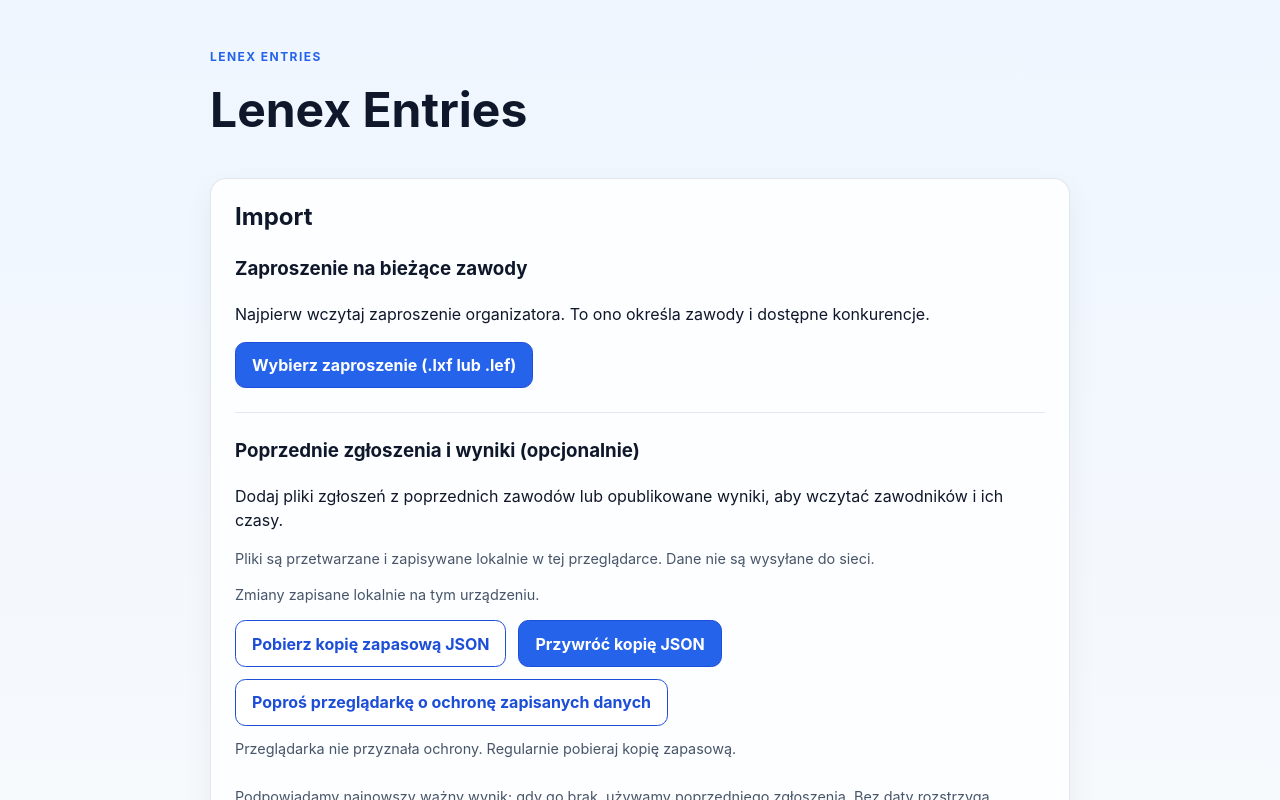
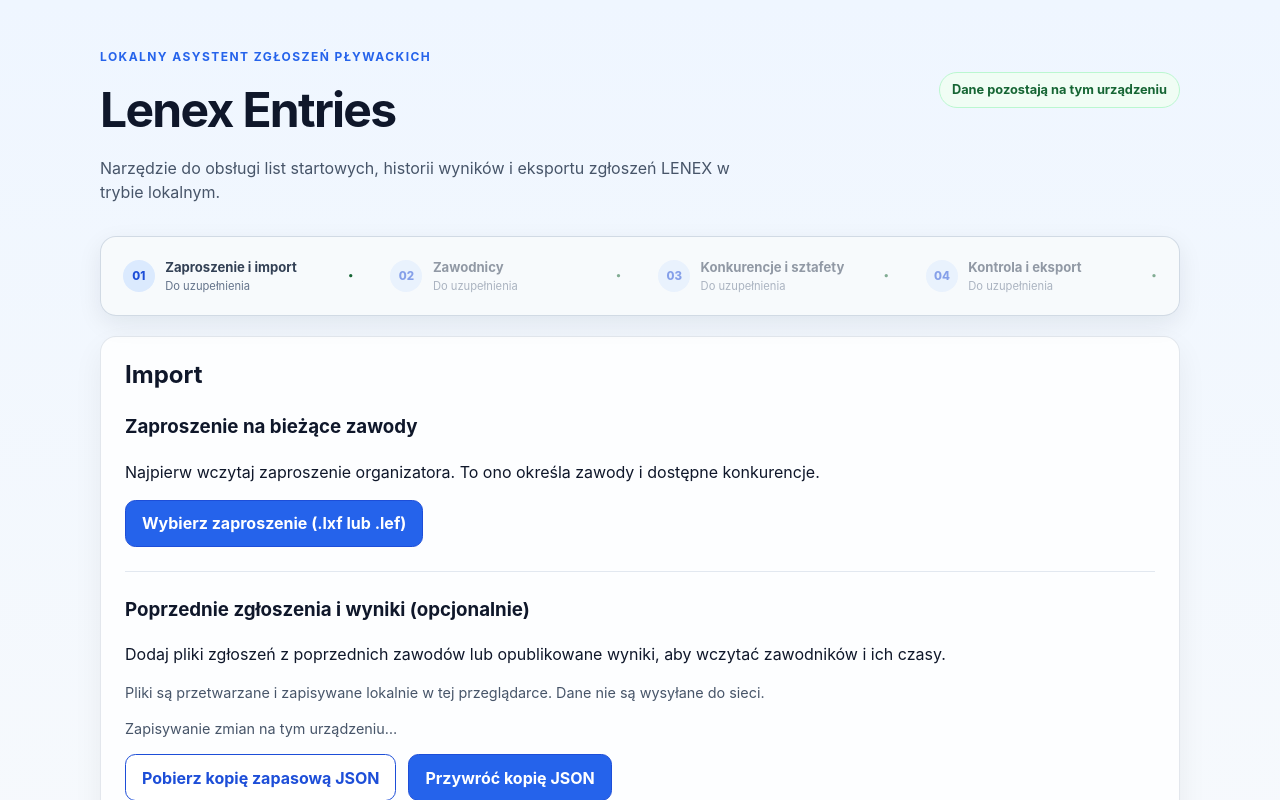
Before and after one commit to michaldraminski/zgloszeniator, a React (Vite) app in the folder apps/web/: page / in a window 1280 px wide. Shown: the top 800 px of the page. Built offline with nearby package versions, Linux system fonts and the light colour scheme.

Commit message:
Improve workflow navigation and add README

```diff
--- a/apps/web/src/App.tsx
+++ b/apps/web/src/App.tsx
@@ -609,6 +609,19 @@ export default function App() {
     }
   }
 
+  const hasMeet = invitationState.kind === 'loaded';
+  const workflowSteps = [
+    { href: '#import-section', title: pl.workflow.invitation, ready: hasMeet, available: true },
+    { href: '#roster-section', title: pl.workflow.roster, ready: rosterAthletes.length > 0, available: hasMeet },
+    { href: '#entries-section', title: pl.workflow.entries, ready: totalSelectedEntryCount > 0, available: hasMeet },
+    {
+      href: '#export-section',
+      title: pl.workflow.export,
+      ready: generatedDownload !== null,
+      available: hasMeet,
+    },
+  ];
+
   async function loadInvitation(file: File): Promise<void> {
     setInvitationState({ kind: 'loading', fileName: file.name });
 
@@ -667,11 +680,36 @@ export default function App() {
   return (
     <main className="app-shell">
       <header className="app-header">
-        <p className="eyebrow">Lenex Entries</p>
-        <h1>{pl.title}</h1>
+        <div>
+          <p className="eyebrow">{pl.workflow.eyebrow}</p>
+          <h1>{pl.title}</h1>
+          <p className="header-description">{pl.appDescription}</p>
+        </div>
+        <span className="local-badge">{pl.workflow.localBadge}</span>
       </header>
 
-      <section className="panel">
+      <nav className="workflow-nav" aria-label={pl.workflow.label}>
+        {workflowSteps.map((step, index) => (
+          <a
+            className={`workflow-step${step.ready ? ' workflow-step-ready' : ''}${step.available ? '' : ' workflow-step-disabled'}`}
+            href={step.href}
+            aria-disabled={!step.available}
+            key={step.href}
+            onClick={(event) => {
+              if (!step.available) event.preventDefault();
+            }}
+          >
+            <span className="workflow-step-number">{String(index + 1).padStart(2, '0')}</span>
+            <span className="workflow-step-copy">
+              <strong>{step.title}</strong>
+              <small>{step.ready ? pl.workflow.ready : pl.workflow.pending}</small>
+            </span>
+            <span className="workflow-step-mark" aria-hidden="true">{step.ready ? '✓' : '·'}</span>
+          </a>
+        ))}
+      </nav>
+
+      <section className="panel" id="import-section">
         <h2>{pl.sections.import}</h2>
         <h3>{pl.fileImport.invitationHeading}</h3>
         <p>{pl.fileImport.invitationHint}</p>
@@ -847,7 +885,7 @@ export default function App() {
       </section>
 
       {invitationState.kind === 'loaded' && (
-        <section className="panel roster-panel">
+        <section className="panel roster-panel" id="roster-section">
           <h2>{pl.sections.roster}</h2>
           <p>{pl.roster.description}</p>
           <form className="athlete-form" onSubmit={addAthlete}>
@@ -900,7 +938,7 @@ export default function App() {
       )}
 
       {invitationState.kind === 'loaded' && (
-        <section className="panel entry-planner">
+        <section className="panel entry-planner" id="entries-section">
           <div className="entry-planner-header">
             <div>
               <h2>{pl.fileImport.selectionHeading}</h2>
@@ -1212,7 +1250,7 @@ export default function App() {
             )}
           </section>
 
-          <div className="export-panel">
+          <div className="export-panel" id="export-section">
             <h3>{pl.export.heading}</h3>
             <p>{pl.export.help}</p>
             <div className="club-details-form">
--- a/apps/web/src/i18n/pl.ts
+++ b/apps/web/src/i18n/pl.ts
@@ -2,6 +2,17 @@ export const pl = {
   title: 'Lenex Entries',
   appDescription:
     'Narzędzie do obsługi list startowych, historii wyników i eksportu zgłoszeń LENEX w trybie lokalnym.',
+  workflow: {
+    eyebrow: 'Lokalny asystent zgłoszeń pływackich',
+    label: 'Etapy przygotowania zgłoszenia',
+    localBadge: 'Dane pozostają na tym urządzeniu',
+    invitation: 'Zaproszenie i import',
+    roster: 'Zawodnicy',
+    entries: 'Konkurencje i sztafety',
+    export: 'Kontrola i eksport',
+    ready: 'Gotowe',
+    pending: 'Do uzupełnienia',
+  },
   sections: {
     roster: 'Zawodnicy',
     import: 'Import',
--- a/apps/web/src/index.css
+++ b/apps/web/src/index.css
@@ -21,12 +21,16 @@ body {
 }
 
 .app-shell {
-  max-width: 900px;
+  max-width: 1120px;
   margin: 0 auto;
   padding: 3rem 1.25rem 4rem;
 }
 
 .app-header {
+  display: flex;
+  align-items: flex-start;
+  justify-content: space-between;
+  gap: 1.5rem;
   margin-bottom: 2rem;
 }
 
@@ -49,6 +53,118 @@ ul {
 h1 {
   margin-bottom: 0;
   font-size: clamp(2rem, 5vw, 3rem);
+  letter-spacing: -0.035em;
+}
+
+.header-description {
+  max-width: 42rem;
+  margin: 0.65rem 0 0;
+  color: #475569;
+}
+
+.local-badge {
+  flex: 0 0 auto;
+  margin-top: 1.5rem;
+  padding: 0.45rem 0.75rem;
+  border: 1px solid #bbf7d0;
+  border-radius: 999px;
+  background: #f0fdf4;
+  color: #166534;
+  font-size: 0.8rem;
+  font-weight: 700;
+}
+
+.workflow-nav {
+  position: sticky;
+  top: 0.5rem;
+  z-index: 10;
+  display: grid;
+  grid-template-columns: repeat(4, minmax(0, 1fr));
+  gap: 0.65rem;
+  margin: 0 0 1.25rem;
+  padding: 0.55rem;
+  border: 1px solid rgba(203, 213, 225, 0.85);
+  border-radius: 1rem;
+  background: rgba(248, 250, 252, 0.92);
+  box-shadow: 0 8px 24px rgba(15, 23, 42, 0.08);
+  backdrop-filter: blur(12px);
+}
+
+.workflow-step {
+  display: flex;
+  min-width: 0;
+  align-items: center;
+  gap: 0.65rem;
+  padding: 0.65rem 0.75rem;
+  border: 1px solid transparent;
+  border-radius: 0.7rem;
+  color: #334155;
+  text-decoration: none;
+  transition: background-color 140ms ease, border-color 140ms ease, transform 140ms ease;
+}
+
+.workflow-step:hover:not(.workflow-step-disabled) {
+  transform: translateY(-1px);
+  border-color: #bfdbfe;
+  background: #fff;
+}
+
+.workflow-step:focus-visible {
+  outline: 3px solid #93c5fd;
+  outline-offset: 2px;
+}
+
+.workflow-step-ready {
+  border-color: #bbf7d0;
+  background: #f0fdf4;
+}
+
+.workflow-step-disabled {
+  opacity: 0.52;
+  cursor: not-allowed;
+}
+
+.workflow-step-number {
+  display: grid;
+  width: 2rem;
+  height: 2rem;
+  flex: 0 0 auto;
+  place-items: center;
+  border-radius: 50%;
+  background: #dbeafe;
+  color: #1d4ed8;
+  font-size: 0.72rem;
+  font-weight: 800;
+}
+
+.workflow-step-ready .workflow-step-number {
+  background: #166534;
+  color: #fff;
+}
+
+.workflow-step-copy {
+  display: grid;
+  min-width: 0;
+  gap: 0.05rem;
+}
+
+.workflow-step-copy strong {
+  overflow: hidden;
+  font-size: 0.82rem;
+  text-overflow: ellipsis;
+  white-space: nowrap;
+}
+
+.workflow-step-copy small {
+  color: #64748b;
+  font-size: 0.7rem;
+}
+
+.workflow-step-mark {
+  margin-left: auto;
+  color: #166534;
+  font-size: 1.15rem;
+  font-weight: 800;
 }
 
 .panel {
@@ -58,6 +174,13 @@ h1 {
   padding: 1.25rem 1.5rem;
   box-shadow: 0 12px 30px rgba(15, 23, 42, 0.06);
   margin-bottom: 1.25rem;
+}
+
+#import-section,
+#roster-section,
+#entries-section,
+#export-section {
+  scroll-margin-top: 6rem;
 }
 
 ul {
@@ -663,6 +786,35 @@ hr {
 }
 
 @media (max-width: 700px) {
+  .app-shell {
+    padding: 1.5rem 0.8rem 3rem;
+  }
+
+  .app-header {
+    flex-direction: column;
+    gap: 0.7rem;
+    margin-bottom: 1.25rem;
+  }
+
+  .local-badge {
+    margin-top: 0;
+  }
+
+  .workflow-nav {
+    grid-template-columns: repeat(2, minmax(0, 1fr));
+    gap: 0.35rem;
+    padding: 0.4rem;
+  }
+
+  .workflow-step {
+    gap: 0.45rem;
+    padding: 0.55rem 0.45rem;
+  }
+
+  .workflow-step-mark {
+    display: none;
+  }
+
   .athlete-form {
     grid-template-columns: repeat(2, minmax(0, 1fr));
   }
```
Also changed, not shown: 2 other files (tests, documents, lock files or other folders).
